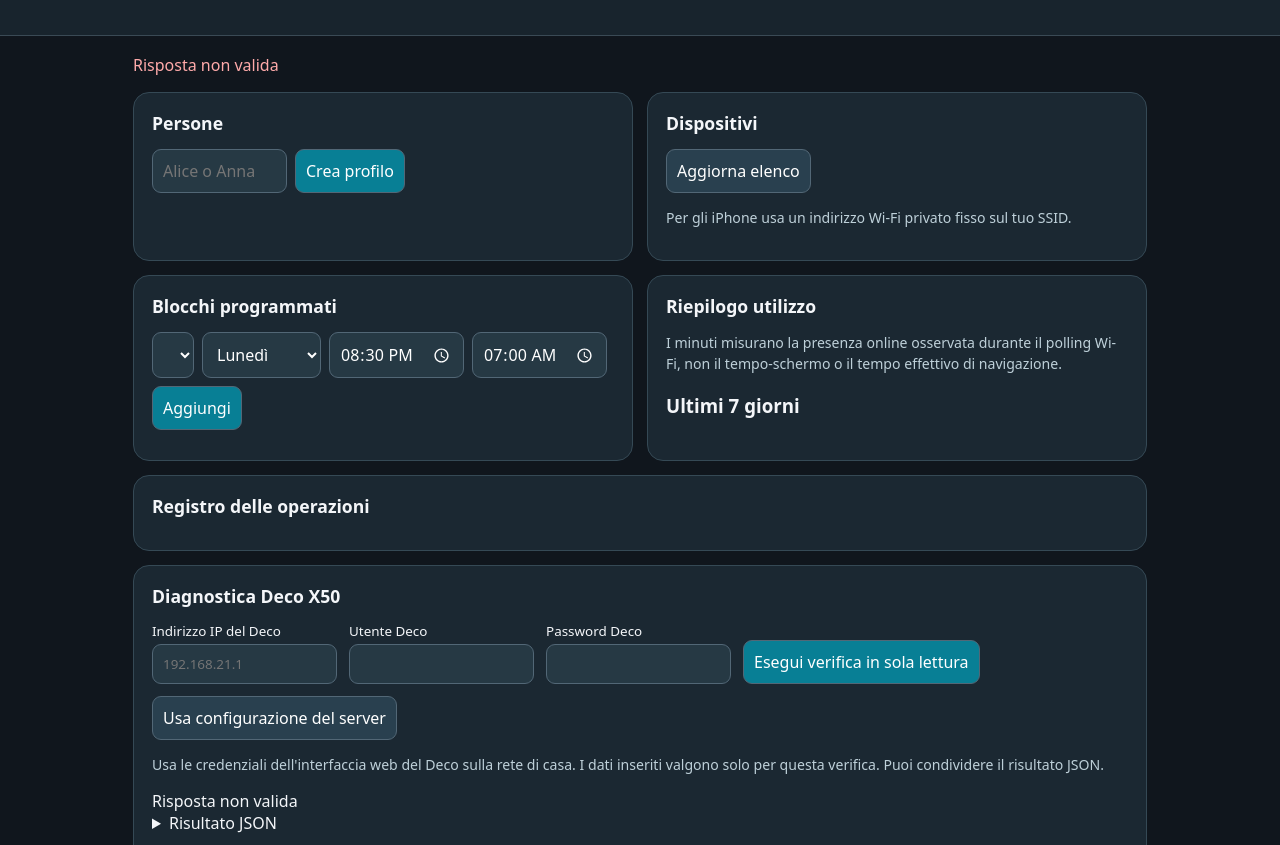
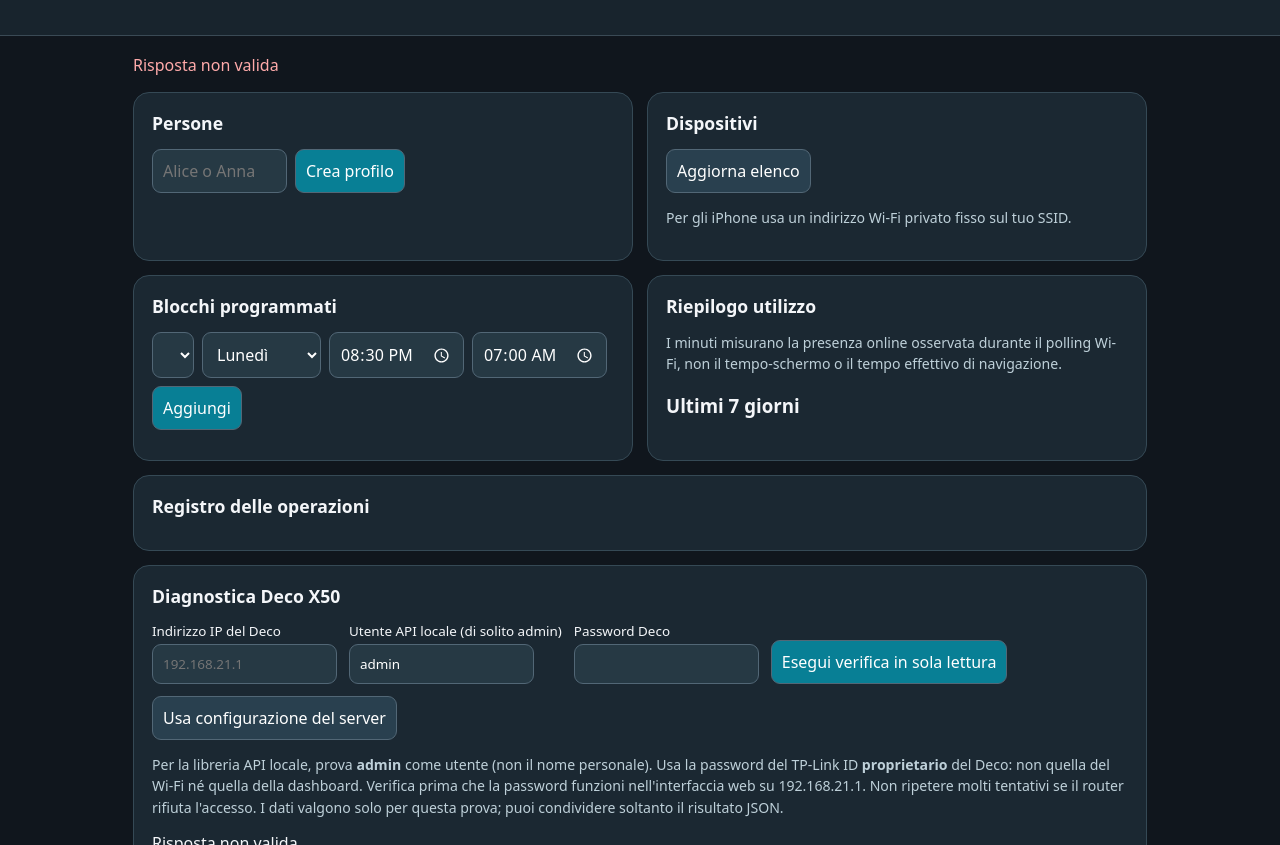
Before and after one commit to JRcode197/deco-family-control, a plain HTML site: page app/static/index.html in a window 1280 px wide. Shown: the part 104-949 px from the top of the page. Drawn offline with Linux system fonts and the light colour scheme; no server answers.

Commit message:
fix(ui): guide X50 owner authentication and default local admin

```diff
--- a/app/static/index.html
+++ b/app/static/index.html
@@ -28,12 +28,12 @@ form,.control{display:flex;flex-wrap:wrap;gap:8px}form{margin-bottom:12px}button
 <section class="panel" id="deco-diagnostics"><h2>Diagnostica Deco X50</h2>
 <form id="deco-probe-form" class="diagnostic-form" method="post" autocomplete="off">
 <label>Indirizzo IP del Deco<input id="deco-ip" placeholder="192.168.21.1" maxlength="15" inputmode="url" required></label>
-<label>Utente Deco<input id="deco-username" maxlength="254" autocapitalize="none" spellcheck="false" required></label>
+<label>Utente API locale (di solito admin)<input id="deco-username" value="admin" maxlength="254" autocapitalize="none" spellcheck="false" autocomplete="off" required></label>
 <label>Password Deco<input id="deco-password" type="password" maxlength="1024" autocomplete="new-password" required></label>
 <button id="probe-deco" type="submit">Esegui verifica in sola lettura</button>
 </form>
 <button class="subtle" id="probe" type="button">Usa configurazione del server</button>
-<p class="notice">Usa le credenziali dell'interfaccia web del Deco sulla rete di casa. I dati inseriti valgono solo per questa verifica. Puoi condividere il risultato JSON.</p>
+<p class="notice">Per la libreria API locale, prova <strong>admin</strong> come utente (non il nome personale). Usa la password del TP-Link ID <strong>proprietario</strong> del Deco: non quella del Wi-Fi né quella della dashboard. Verifica prima che la password funzioni nell'interfaccia web su 192.168.21.1. Non ripetere molti tentativi se il router rifiuta l'accesso. I dati valgono solo per questa prova; puoi condividere soltanto il risultato JSON.</p>
 <div id="diagnostic-summary" aria-live="polite"></div>
 <details><summary>Risultato JSON</summary><pre id="diagnostic-json" class="tablewrap"></pre></details>
 <p class="notice">Un blocco è verificato fisicamente solo dopo una prova di perdita e ripristino dell'accesso a Internet su un dispositivo di prova.</p></section>
@@ -56,7 +56,7 @@ const diagnosticLabels = {
  not_checked: "Da verificare", simulated: "Simulato", read_only_detected: "Rilevato in sola lettura",
  not_supported: "Non supportato", not_reported: "Dato non restituito", sdk_unavailable: "SDK non disponibile",
  temporary_error: "Errore temporaneo", read_error: "Risposta non utilizzabile",
- authentication_failed: "Accesso al Deco rifiutato. Controlla le credenziali.",
+ authentication_failed: "Accesso API locale rifiutato: verifica admin + password del TP-Link ID proprietario. Se la pagina web funziona, potrebbe esserci un problema di protocollo o sessione. Evita tentativi ripetuti.",
  not_verified: "Da verificare fisicamente"
 };
 async function loadDiagnostics(method="GET", credentials){
```
